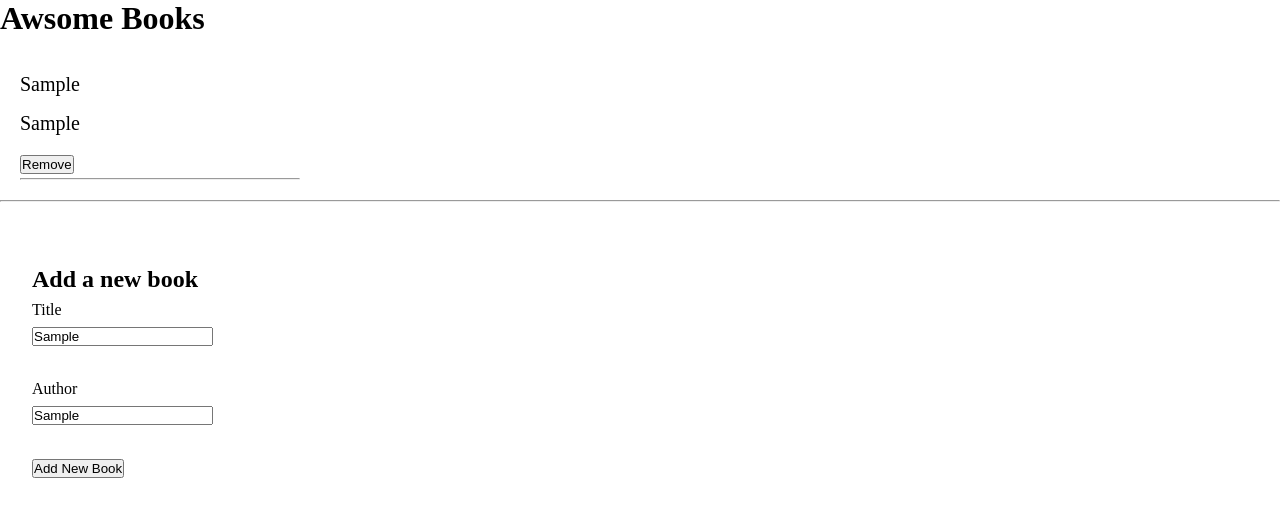
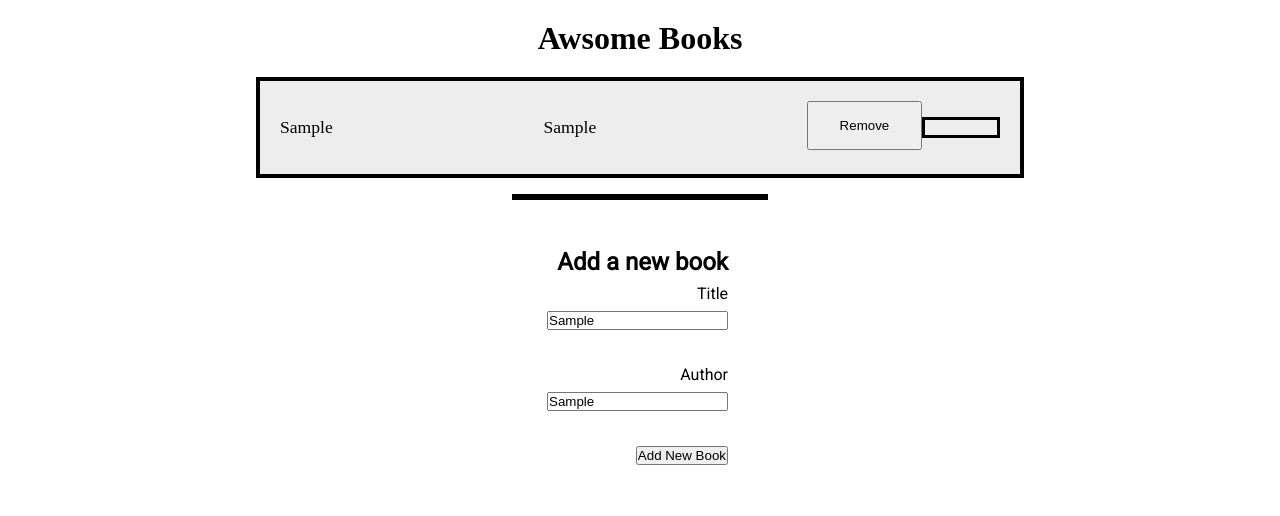
Before and after one commit to Chimoneg27/Awesome-Books, a website: page index.html in a window 1280 px wide. Both pictures are taken after typing "Sample", "Sample" into the empty fields and a click on the input "Add New Book". Drawn offline with Linux system fonts and the light colour scheme; a web font is replaced by a local one.

Commit message:
Add syles for book div and form

```diff
--- a/styles.css
+++ b/styles.css
@@ -4,27 +4,54 @@
   box-sizing: border-box;
 }
 
+#store-name {
+  font-family: 'Preahvihear', 'Times New Roman', Times, serif;
+  width: 30rem;
+  padding: 0.25rem;
+  margin: 1rem auto;
+  text-align: center;
+}
+
 form {
-  margin-top: 2rem;
+  font-family: "Roboto", 'Times New Roman', Times, serif;
+  margin: 1rem auto;
   display: flex;
   flex-direction: column;
   width: 15rem;
   height: auto;
-  align-items: flex-start;
+  align-items: flex-end;
   gap: 0.5rem;
   padding: 2rem;
 }
 
+hr {
+  width: 20%;
+  margin: 1rem auto;
+  border: solid 3px black;
+}
+
+#bookStore {
+  width: 60%;
+  margin: 1rem auto;
+  border: solid 2px black;
+}
+
 .reader {
-  width: 20rem;
-  font-size: 1.25rem;
+  width: 100%;
+  font-size: 1.1rem;
   padding: 1.25rem;
+  display: flex;
+  justify-content: space-between;
+  border: solid 2px black;
+  background-color: rgba(235, 235, 235, 0.863);
 }
 
 .reader p {
   margin: 1rem 0;
+  width: 70%;
 }
 
 .reader button {
   margin-bottom: 0.25rem;
+  width: 30%;
 }
```
